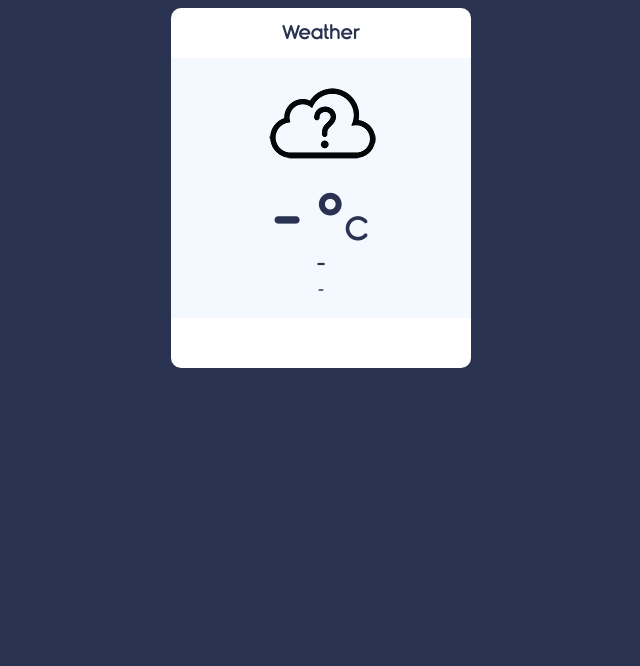
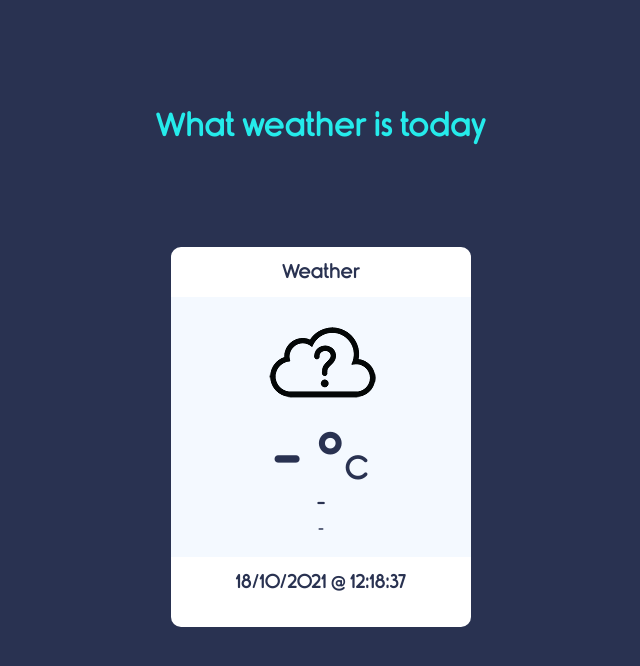
Before and after one commit to Larsnihlmark/Weather, a plain HTML site: page index.html in a window 1280 px wide. Shown: the whole page, without its empty margins (319-959 px from the left). Drawn offline with Linux system fonts and the light colour scheme.

Commit message:
Added Date and time with Header overlay

```diff
--- a/app.js
+++ b/app.js
@@ -4,7 +4,7 @@ const tempElement = document.querySelector(".temperature-value p");
 const descElement = document.querySelector(".temperature-description p");
 const locationElement = document.querySelector(".location p");
 const notifactionElement = document.querySelector(".notification p");
-
+const timeDateElement = document.querySelector(".timeDate");
 //Data
 
 const weather = {};
@@ -93,3 +93,15 @@ tempElement.addEventListener("click", function(){
         weather.temperature.unit = "celsius";
     }
 });
+
+//Date and Time
+
+var currentdate = new Date();
+var datetime = currentdate.getDate() + "/"
+                + (currentdate.getMonth()+1)  + "/"
+                + currentdate.getFullYear() + " @ "
+                + currentdate.getHours() + ":"
+                + currentdate.getMinutes() + ":"
+                + currentdate.getSeconds();
+
+timeDateElement.innerHTML = datetime;
--- a/index.html
+++ b/index.html
@@ -7,7 +7,9 @@
     <link rel="stylesheet" href="style.css">
 </head>
 <body>
-
+    <div class="header">
+        <h1>What weather is today</h1>
+    </div>
     <div class="container">
         <div class="app-title">
             <p>Weather</p>
@@ -33,6 +35,9 @@
                 <p>-</p>
             </div>
         </div>
+        <div class="app-title">
+            <p class="timeDate"></p>
+        </div>
     </div>
 
     <script src="app.js"></script>
--- a/style.css
+++ b/style.css
@@ -4,6 +4,13 @@
 
 body{
     background-color: #293251;
+}
+.header{
+    padding: 5em;
+    margin: auto;
+    display: block;
+    text-align: center;
+    color: #25ebeb;
 }
 
 .container{
@@ -14,7 +21,7 @@ body{
     margin: 0 auto;
 
     border-radius: 10px;
-    padding-bottom : 50px;
+    padding-bottom : 20px;
 }
 
 .app-title{
```
